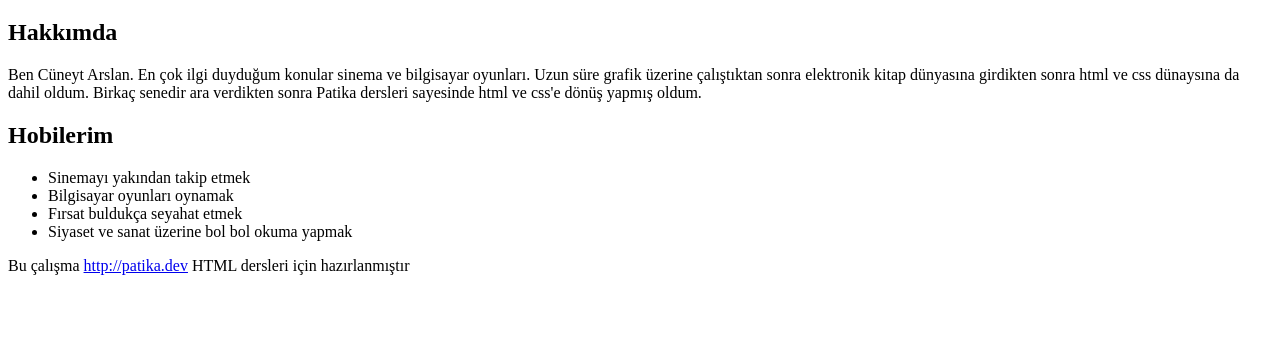
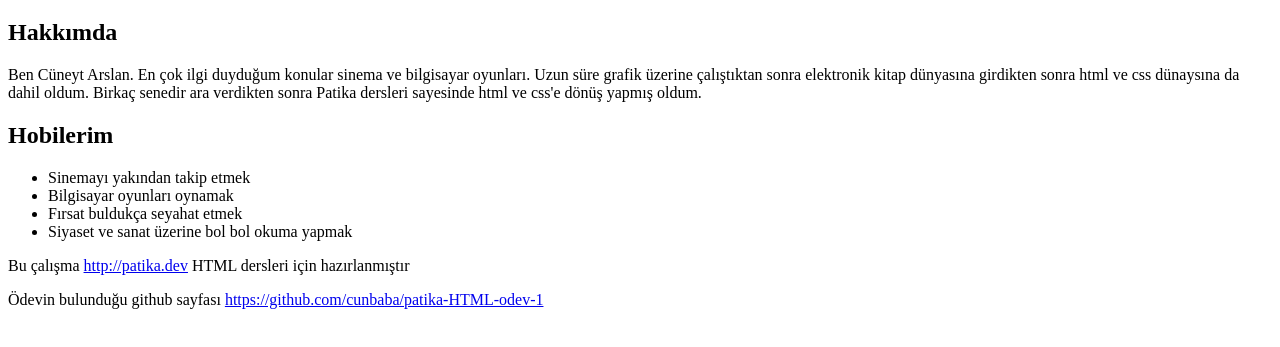
Before and after one commit to cunbaba/patika-HTML-odev-1, a plain HTML site: page index.html in a window 1280 px wide. Shown: the part 61-408 px from the top of the page. Drawn offline with Linux system fonts and the light colour scheme.

Commit message:
Add files via upload

```diff
--- a/index.html
+++ b/index.html
@@ -22,5 +22,6 @@
     </ul>
 
     <p>Bu çalışma <a href="http://patika.dev">http://patika.dev</a> HTML dersleri için hazırlanmıştır</p>
+    <p>Ödevin bulunduğu github sayfası <a href="https://github.com/cunbaba/patika-HTML-odev-1">https://github.com/cunbaba/patika-HTML-odev-1</a></p>
 </body>
 </html>
```
